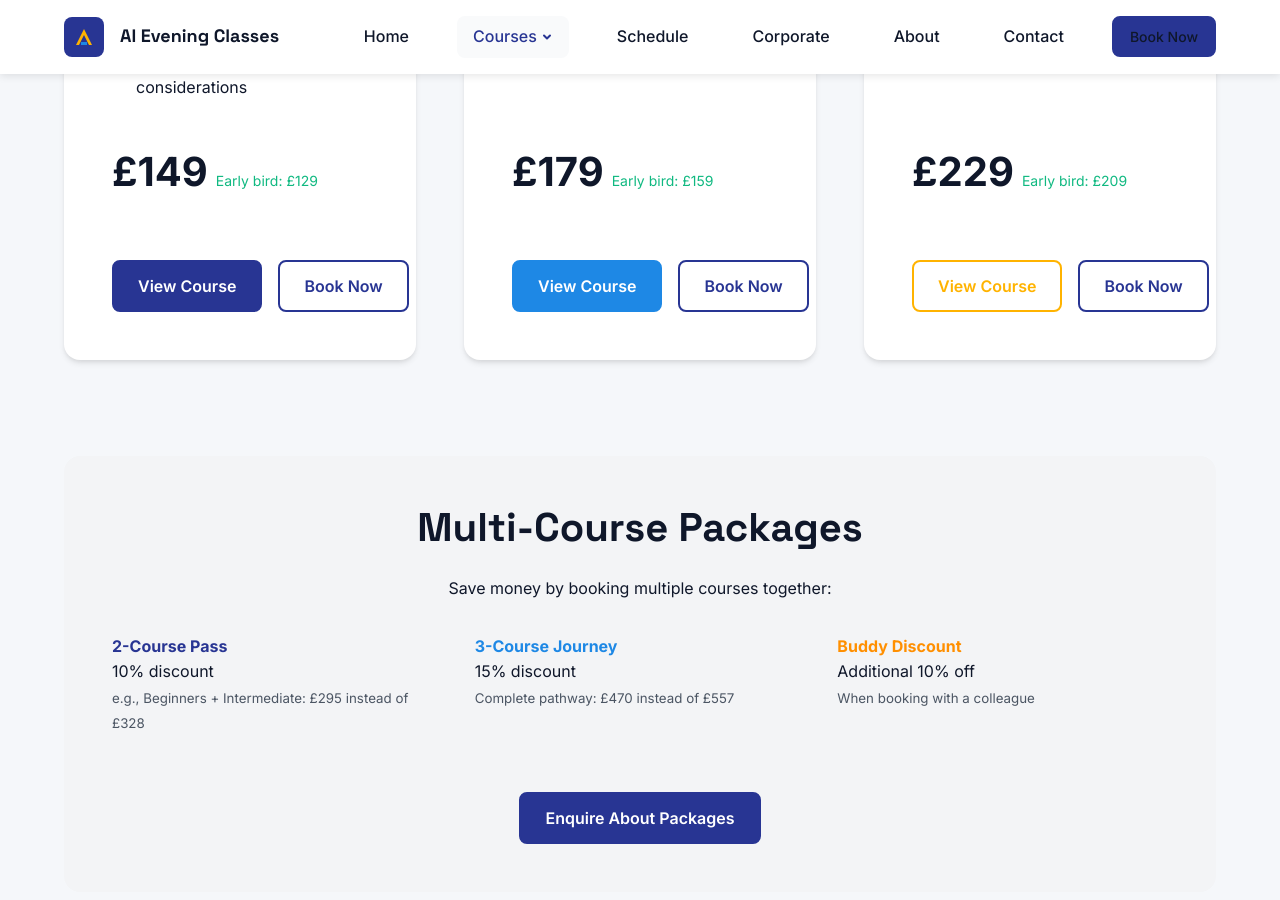
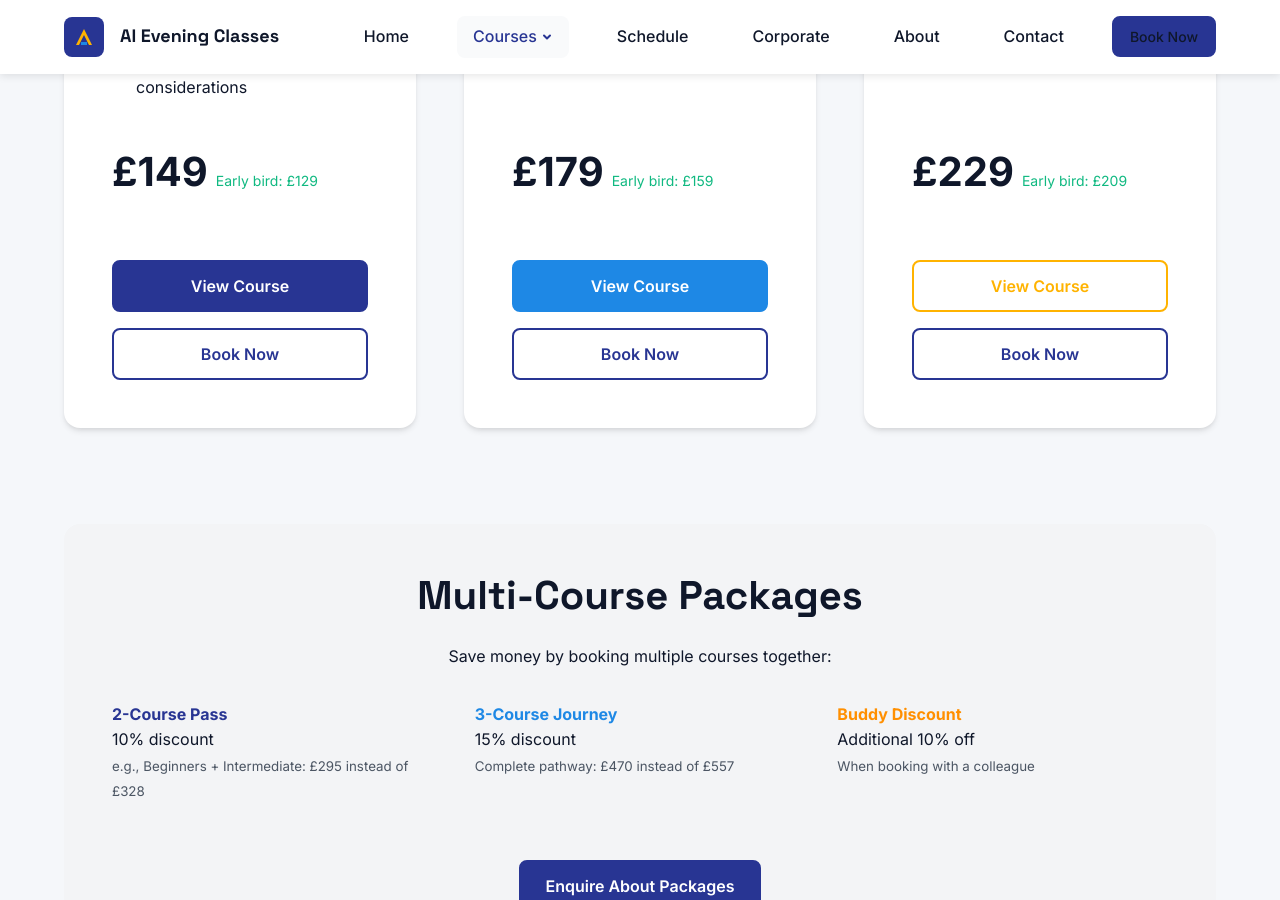
Before and after one commit to LatinRickshaw/oxfordaiteaching, a Jekyll site: the page built from courses/index.html, in a window 1280 px wide and 900 px high, scrolled down 1357 px. Built offline with Jekyll 4.4.1, drawn with Linux system fonts in a browser that asks for light colours.

Commit message:
Moved CTA buttons above and below

```diff
--- a/courses/index.html
+++ b/courses/index.html
@@ -51,7 +51,7 @@ description: Three progressive AI training courses - from foundations to agentic
                     <span class="price-note">Early bird: £129</span>
                 </div>
 
-                <div style="display: grid; grid-template-columns: 1fr 1fr; gap: var(--spacing-sm); margin-top: var(--spacing-lg);">
+                <div style="display: flex; flex-direction: column; gap: var(--spacing-sm); margin-top: var(--spacing-lg);">
                     <a href="{{ site.baseurl }}/courses/beginners" class="btn btn-primary">View Course</a>
                     <a href="https://book.stripe.com/test_14A9AU0cQePf1g62Kr3VC00" class="btn btn-outline">Book Now</a>
                 </div>
@@ -92,7 +92,7 @@ description: Three progressive AI training courses - from foundations to agentic
                     <span class="price-note">Early bird: £159</span>
                 </div>
 
-                <div style="display: grid; grid-template-columns: 1fr 1fr; gap: var(--spacing-sm); margin-top: var(--spacing-lg);">
+                <div style="display: flex; flex-direction: column; gap: var(--spacing-sm); margin-top: var(--spacing-lg);">
                     <a href="{{ site.baseurl }}/courses/intermediate" class="btn btn-secondary">View Course</a>
                     <a href="https://book.stripe.com/test_28E28sgbO6iJaQG98P3VC01" class="btn btn-outline">Book Now</a>
                 </div>
@@ -133,7 +133,7 @@ description: Three progressive AI training courses - from foundations to agentic
                     <span class="price-note">Early bird: £209</span>
                 </div>
 
-                <div style="display: grid; grid-template-columns: 1fr 1fr; gap: var(--spacing-sm); margin-top: var(--spacing-lg);">
+                <div style="display: flex; flex-direction: column; gap: var(--spacing-sm); margin-top: var(--spacing-lg);">
                     <a href="{{ site.baseurl }}/courses/advanced" class="btn btn-outline" style="border-color: var(--color-amber); color: var(--color-amber);">View Course</a>
                     <a href="https://book.stripe.com/test_00w3cw4t6ePf7Eu2Kr3VC02" class="btn btn-outline">Book Now</a>
                 </div>
```
Also changed, not shown: 1 other file.
